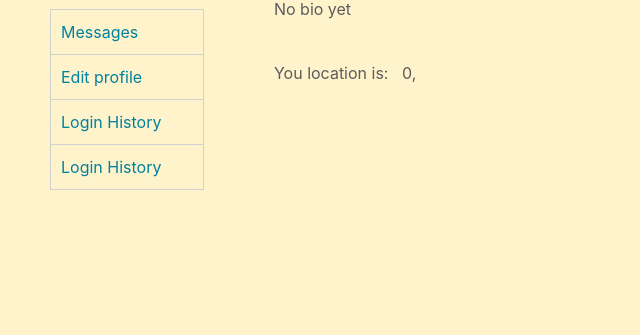
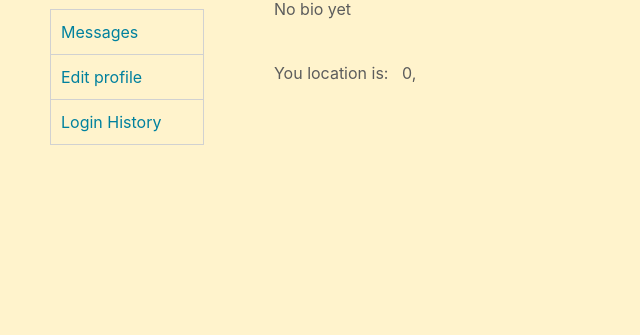
Before and after one commit to UB-ES-19/B5-Vibbo, a Django app: template vibbo/templates/vibbo/profile_page.html in a window 1280 px wide. Shown: the part 290-625 px from the top of the page, without its empty margins (0-640 px from the left). Run offline with Django 3.2, Linux system fonts and the light colour scheme; the template is opened without the code that fills it, so the values that code supplies are empty; the visitor is signed in with stand-in values (Sample User, id 1); some libraries are stand-ins or nearby versions.

Commit message:
Remove double text in profile page

```diff
--- a/vibbo/templates/vibbo/profile_page.html
+++ b/vibbo/templates/vibbo/profile_page.html
@@ -66,9 +66,6 @@
 			<tr class="linksTr">
 				<th class="linksTh"><a href="{% url 'login_history' %}" style="color: #00819e;">Login History</a></th>
 			</tr>
-			<tr class="linksTr">
-				<th class="linksTh"><a href="{% url 'login_history' %}" style="color: #00819e;">Login History</a></th>
-			</tr>
 		</table>
 
 	</div>
```
